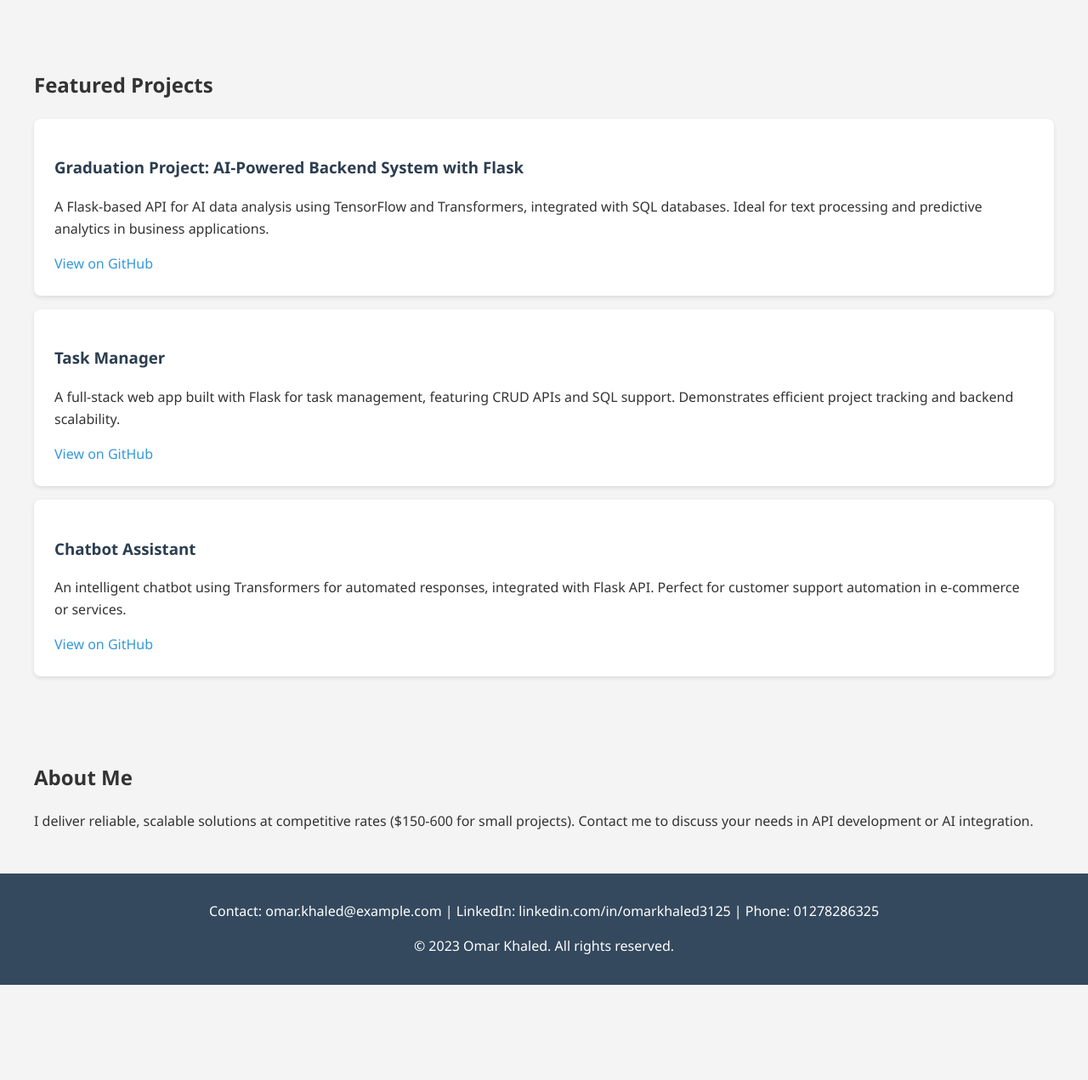
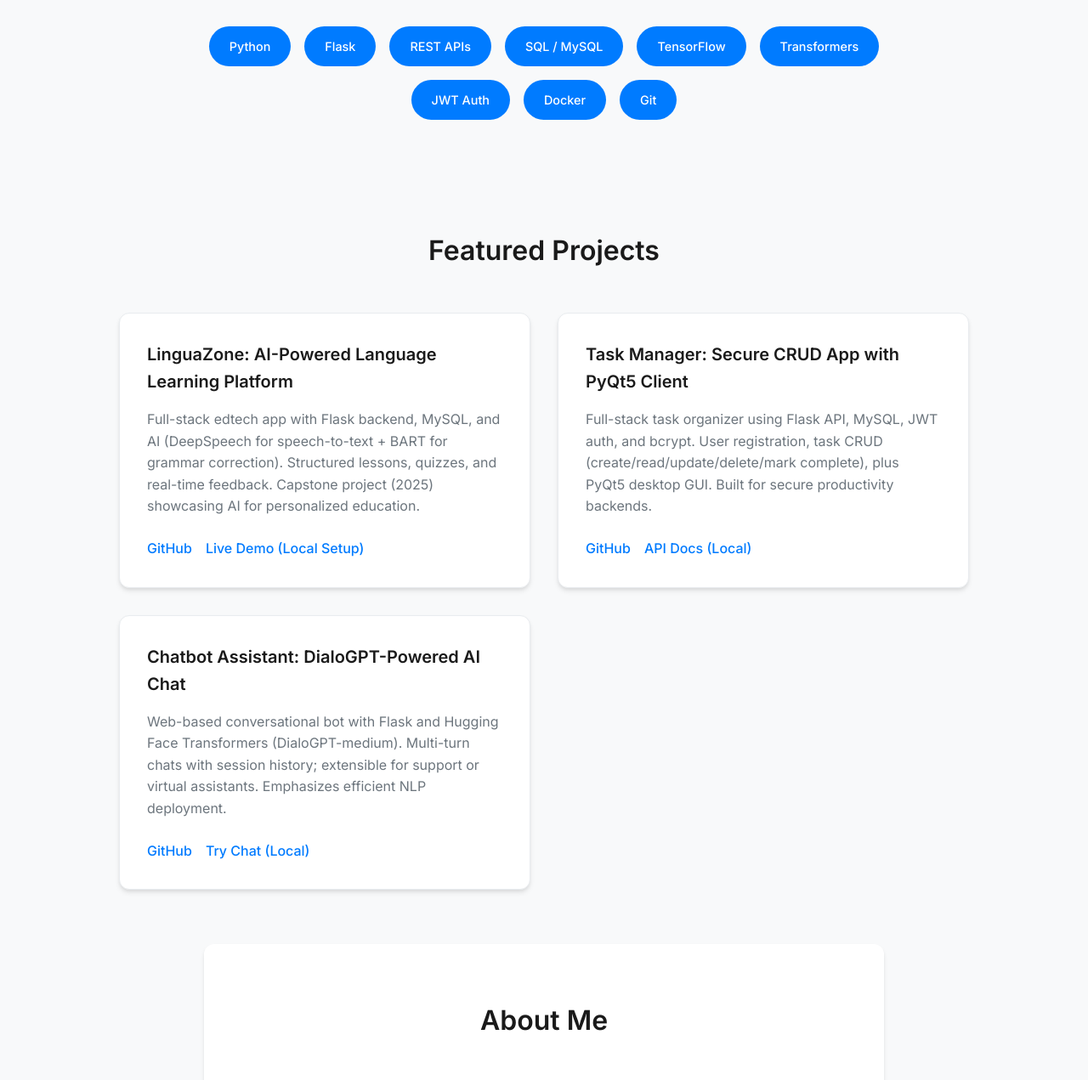
Before and after one commit to OmarKhaled3125/omar-portfolio, a plain HTML site: page index.html in a window 1280 px wide. Shown: the part 438-1709 px from the top of the page at 85% size. Before the commit the page ends 1597 px from the top, so only its background shows below. Drawn offline with Linux system fonts and the light colour scheme.

Commit message:
Update index.html

```diff
--- a/index.html
+++ b/index.html
@@ -3,25 +3,164 @@
 <head>
     <meta charset="UTF-8">
     <meta name="viewport" content="width=device-width, initial-scale=1.0">
-    <title>Omar Khaled - Backend Developer with AI Focus</title>
+    <title>Omar Khaled Mohamed Sobaih - Backend Developer with AI Focus</title>
+    <link href="https://fonts.googleapis.com/css2?family=Inter:wght@300;400;500;600;700&display=swap" rel="stylesheet">
     <style>
-        body { font-family: 'Segoe UI', Tahoma, Geneva, Verdana, sans-serif; margin: 0; padding: 0; background-color: #f4f4f4; color: #333; line-height: 1.6; }
-        header { background: #2c3e50; color: white; text-align: center; padding: 2rem; }
-        section { padding: 2rem; max-width: 1200px; margin: 0 auto; }
-        .skills { display: flex; flex-wrap: wrap; justify-content: center; gap: 1rem; }
-        .skill { background: #3498db; color: white; padding: 0.5rem 1rem; border-radius: 20px; }
-        .project { background: white; margin: 1rem 0; padding: 1.5rem; border-radius: 8px; box-shadow: 0 2px 5px rgba(0,0,0,0.1); }
-        .project h3 { color: #2c3e50; }
-        footer { background: #34495e; color: white; text-align: center; padding: 1rem; }
-        a { color: #3498db; text-decoration: none; }
-        a:hover { text-decoration: underline; }
+        :root {
+            --bg-primary: #ffffff;
+            --bg-secondary: #f8f9fa;
+            --text-primary: #1a1a1a;
+            --text-secondary: #6c757d;
+            --accent: #007bff;
+            --shadow: 0 4px 6px -1px rgba(0, 0, 0, 0.1), 0 2px 4px -1px rgba(0, 0, 0, 0.06);
+        }
+        * { margin: 0; padding: 0; box-sizing: border-box; }
+        body {
+            font-family: 'Inter', -apple-system, BlinkMacSystemFont, sans-serif;
+            background-color: var(--bg-secondary);
+            color: var(--text-primary);
+            line-height: 1.6;
+            overflow-x: hidden;
+        }
+        header {
+            background: var(--bg-primary);
+            text-align: center;
+            padding: 4rem 2rem;
+            box-shadow: var(--shadow);
+            position: relative;
+        }
+        header h1 {
+            font-size: 2.5rem;
+            font-weight: 700;
+            margin-bottom: 0.5rem;
+            color: var(--text-primary);
+        }
+        header h2 {
+            font-size: 1.5rem;
+            font-weight: 400;
+            color: var(--accent);
+            margin-bottom: 1rem;
+        }
+        section {
+            padding: 4rem 2rem;
+            max-width: 1200px;
+            margin: 0 auto;
+        }
+        h2 {
+            font-size: 2rem;
+            font-weight: 600;
+            text-align: center;
+            margin-bottom: 3rem;
+            color: var(--text-primary);
+        }
+        .skills {
+            display: flex;
+            flex-wrap: wrap;
+            justify-content: center;
+            gap: 1rem;
+            max-width: 800px;
+            margin: 0 auto;
+        }
+        .skill {
+            background: var(--accent);
+            color: white;
+            padding: 0.75rem 1.5rem;
+            border-radius: 50px;
+            font-size: 0.9rem;
+            font-weight: 500;
+            transition: transform 0.2s ease, opacity 0.2s ease;
+        }
+        .skill:hover {
+            transform: translateY(-2px);
+            opacity: 0.9;
+        }
+        .projects-grid {
+            display: grid;
+            grid-template-columns: repeat(auto-fit, minmax(350px, 1fr));
+            gap: 2rem;
+            max-width: 1000px;
+            margin: 0 auto;
+        }
+        .project {
+            background: var(--bg-primary);
+            padding: 2rem;
+            border-radius: 12px;
+            box-shadow: var(--shadow);
+            transition: transform 0.3s ease, box-shadow 0.3s ease;
+            border: 1px solid #e9ecef;
+        }
+        .project:hover {
+            transform: translateY(-4px);
+            box-shadow: 0 8px 25px -5px rgba(0, 0, 0, 0.1);
+        }
+        .project h3 {
+            font-size: 1.25rem;
+            font-weight: 600;
+            margin-bottom: 1rem;
+            color: var(--text-primary);
+        }
+        .project p {
+            font-size: 1rem;
+            color: var(--text-secondary);
+            margin-bottom: 1.5rem;
+        }
+        .project-links {
+            display: flex;
+            gap: 1rem;
+        }
+        .project-links a {
+            color: var(--accent);
+            font-weight: 500;
+            text-decoration: none;
+            transition: color 0.2s ease;
+        }
+        .project-links a:hover {
+            color: #0056b3;
+        }
+        #about {
+            background: var(--bg-primary);
+            text-align: center;
+            border-radius: 12px;
+            box-shadow: var(--shadow);
+            max-width: 800px;
+            margin: 0 auto;
+        }
+        #about p {
+            font-size: 1.1rem;
+            max-width: 600px;
+            margin: 0 auto 1rem;
+        }
+        footer {
+            background: var(--text-primary);
+            color: white;
+            text-align: center;
+            padding: 2rem;
+            font-size: 0.9rem;
+        }
+        footer a {
+            color: var(--accent);
+            text-decoration: none;
+        }
+        footer a:hover {
+            color: #80bdff;
+        }
+        @media (max-width: 768px) {
+            header { padding: 3rem 1rem; }
+            header h1 { font-size: 2rem; }
+            section { padding: 3rem 1rem; }
+            h2 { font-size: 1.75rem; }
+            .skills { gap: 0.75rem; }
+            .skill { padding: 0.5rem 1rem; font-size: 0.85rem; }
+            .projects-grid { grid-template-columns: 1fr; gap: 1.5rem; }
+            .project { padding: 1.5rem; }
+        }
     </style>
 </head>
 <body>
     <header>
         <h1>Omar Khaled Mohamed Sobaih</h1>
         <h2>Backend Developer with AI Focus</h2>
-        <p>Recent graduate in Computer Science, specializing in Python and Flask for building robust APIs with AI integration. Ready for freelance projects in backend development and intelligent systems.</p>
+        <p>Recent graduate specializing in Python/Flask APIs, SQL databases, and AI (TensorFlow, Transformers). Crafting scalable edtech and productivity solutions. Open for freelance: Custom APIs, chatbots, backend prototypes. Rates: $15-25/hour or $150-600/project.</p>
     </header>
 
     <section id="skills">
@@ -30,39 +169,54 @@
             <span class="skill">Python</span>
             <span class="skill">Flask</span>
             <span class="skill">REST APIs</span>
-            <span class="skill">SQL</span>
+            <span class="skill">SQL / MySQL</span>
             <span class="skill">TensorFlow</span>
             <span class="skill">Transformers</span>
+            <span class="skill">JWT Auth</span>
+            <span class="skill">Docker</span>
+            <span class="skill">Git</span>
         </div>
     </section>
 
     <section id="projects">
         <h2>Featured Projects</h2>
-        <div class="project">
-            <h3>Graduation Project: AI-Powered Backend System with Flask</h3>
-            <p>A Flask-based API for AI data analysis using TensorFlow and Transformers, integrated with SQL databases. Ideal for text processing and predictive analytics in business applications.</p>
-            <a href="https://github.com/OmarKhaled3125/0158-Graduation-Project" target="_blank">View on GitHub</a>
-        </div>
-        <div class="project">
-            <h3>Task Manager</h3>
-            <p>A full-stack web app built with Flask for task management, featuring CRUD APIs and SQL support. Demonstrates efficient project tracking and backend scalability.</p>
-            <a href="https://github.com/OmarKhaled3125/Task-Manager" target="_blank">View on GitHub</a>
-        </div>
-        <div class="project">
-            <h3>Chatbot Assistant</h3>
-            <p>An intelligent chatbot using Transformers for automated responses, integrated with Flask API. Perfect for customer support automation in e-commerce or services.</p>
-            <a href="https://github.com/OmarKhaled3125/Chatbot_Assistant" target="_blank">View on GitHub</a>
+        <div class="projects-grid">
+            <div class="project">
+                <h3>LinguaZone: AI-Powered Language Learning Platform</h3>
+                <p>Full-stack edtech app with Flask backend, MySQL, and AI (DeepSpeech for speech-to-text + BART for grammar correction). Structured lessons, quizzes, and real-time feedback. Capstone project (2025) showcasing AI for personalized education.</p>
+                <div class="project-links">
+                    <a href="https://github.com/OmarKhaled3125/0158-Graduation-Project" target="_blank">GitHub</a>
+                    <a href="#" target="_blank">Live Demo (Local Setup)</a>
+                </div>
+            </div>
+            <div class="project">
+                <h3>Task Manager: Secure CRUD App with PyQt5 Client</h3>
+                <p>Full-stack task organizer using Flask API, MySQL, JWT auth, and bcrypt. User registration, task CRUD (create/read/update/delete/mark complete), plus PyQt5 desktop GUI. Built for secure productivity backends.</p>
+                <div class="project-links">
+                    <a href="https://github.com/OmarKhaled3125/Task-Manager" target="_blank">GitHub</a>
+                    <a href="#" target="_blank">API Docs (Local)</a>
+                </div>
+            </div>
+            <div class="project">
+                <h3>Chatbot Assistant: DialoGPT-Powered AI Chat</h3>
+                <p>Web-based conversational bot with Flask and Hugging Face Transformers (DialoGPT-medium). Multi-turn chats with session history; extensible for support or virtual assistants. Emphasizes efficient NLP deployment.</p>
+                <div class="project-links">
+                    <a href="https://github.com/OmarKhaled3125/Chatbot_Assistant" target="_blank">GitHub</a>
+                    <a href="#" target="_blank">Try Chat (Local)</a>
+                </div>
+            </div>
         </div>
     </section>
 
     <section id="about">
         <h2>About Me</h2>
-        <p>I deliver reliable, scalable solutions at competitive rates ($150-600 for small projects). Contact me to discuss your needs in API development or AI integration.</p>
+        <p>Recent graduate from Egyptian E-Learning University (Faculty of Computers & Information Technology). Focused on intelligent backends for startups and SMEs. Global availability for edtech, AI APIs, and secure systems. Let's build something impactful together.</p>
+        <p><strong>Services:</strong> Custom Flask APIs ($200+), AI Integrations (e.g., chatbots $300+), Full-Stack Prototypes ($500+).</p>
     </section>
 
     <footer>
-        <p>Contact: omar.khaled@example.com | LinkedIn: linkedin.com/in/omarkhaled3125 | Phone: 01278286325</p>
-        <p>&copy; 2023 Omar Khaled. All rights reserved.</p>
+        <p>Contact: omar.khaled@example.com | Phone: [Add your number] | <a href="https://linkedin.com/in/omarkhaled3125" target="_blank">LinkedIn</a></p>
+        <p><a href="https://github.com/OmarKhaled3125" target="_blank">GitHub</a> | &copy; 2023 Omar Khaled. All rights reserved.</p>
     </footer>
 </body>
 </html>
```
